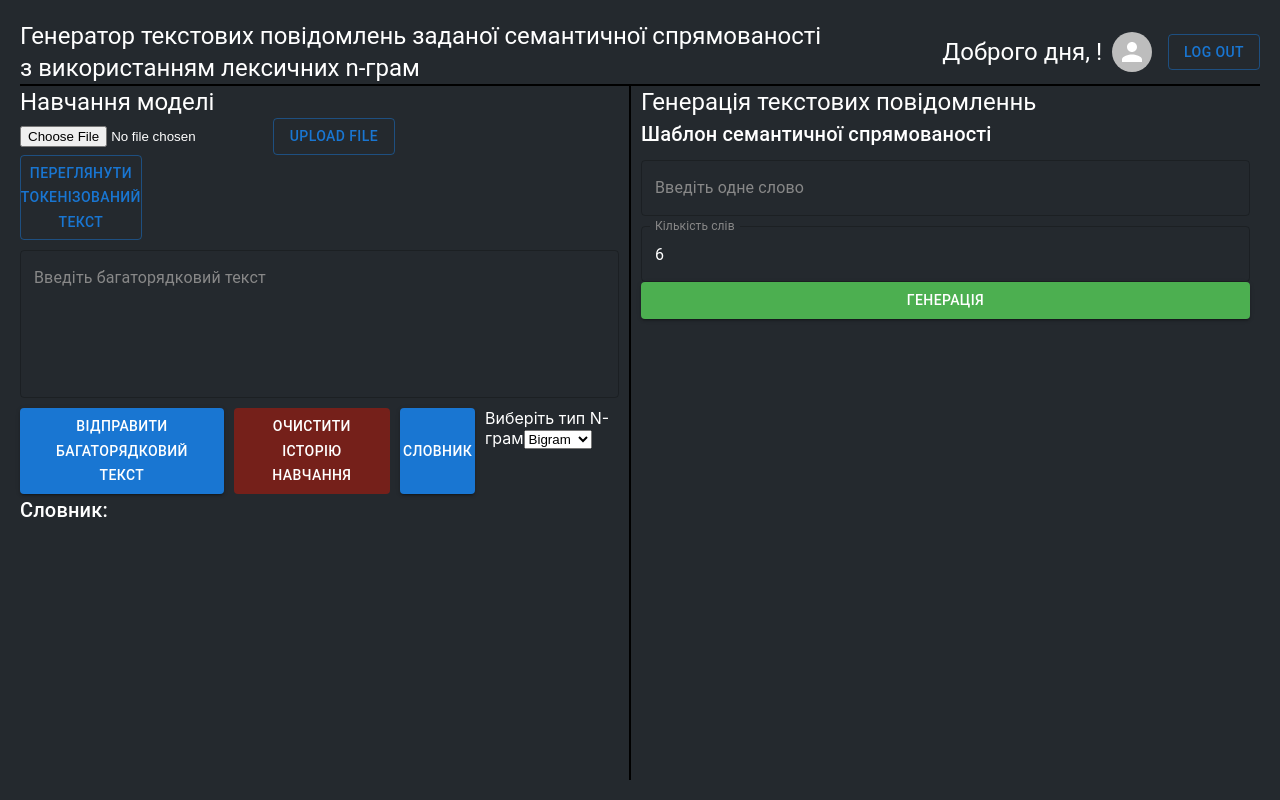
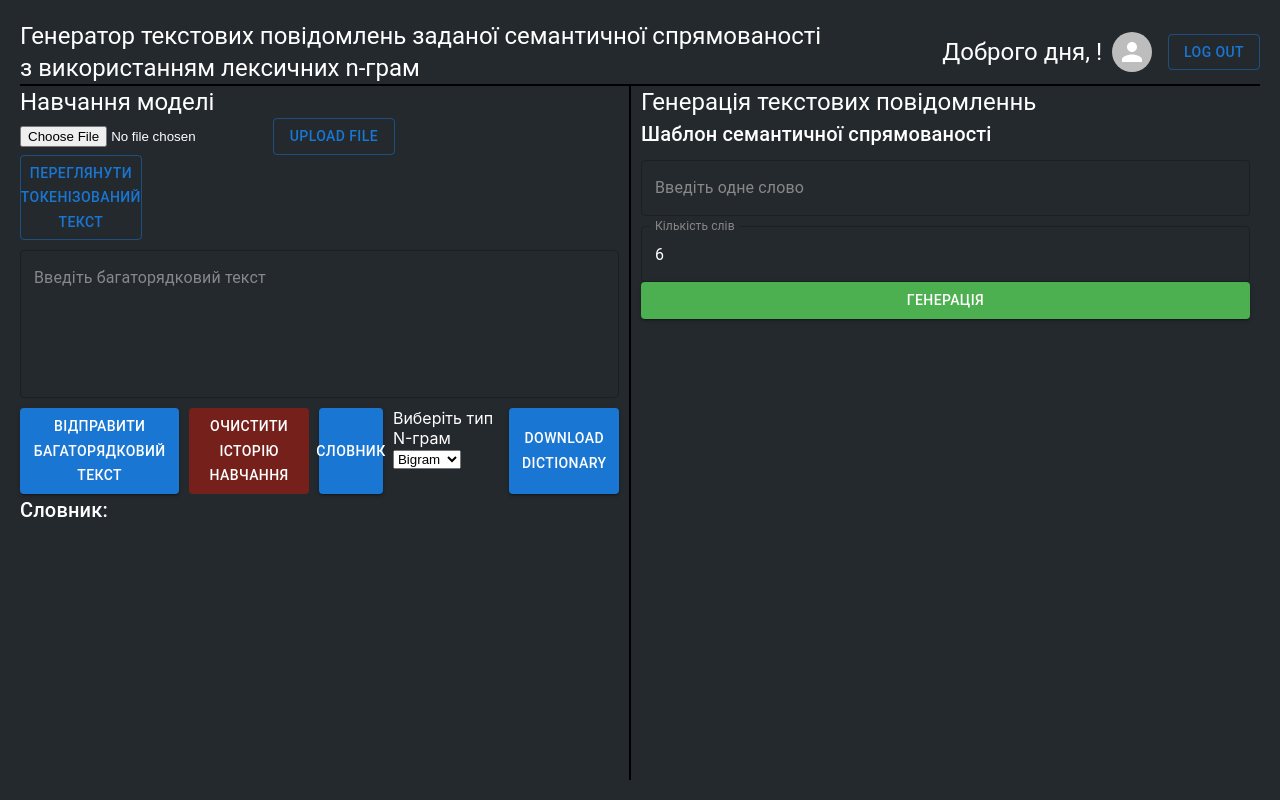
Before and after one commit to kozakevich13/react-ngram, a React (Create React App) app: page /main-page in a window 1280 px wide. Built offline with nearby package versions, Linux system fonts and the light colour scheme.

Commit message:
add new api for download dictionary

```diff
--- a/src/pages/MainPage.js
+++ b/src/pages/MainPage.js
@@ -20,6 +20,7 @@ const MainPage = () => {
   const [loading, setLoading] = useState(false);
   const [bigramDict, setBigramDict] = useState(null);
   const [selectedNGramType, setSelectedNGramType] = useState("bigram");
+  const [message, setMessage] = useState("");
   const userName = localStorage.getItem("userName");
   const userImg = localStorage.getItem("userImg");
   const navigate = useNavigate();
@@ -127,6 +128,26 @@ const MainPage = () => {
       });
   };
 
+  const handleDownloadDictionary = () => {
+    axios
+      .get("http://localhost:5000/download-dictionary", {
+        responseType: "blob",
+      })
+      .then((response) => {
+        const url = window.URL.createObjectURL(new Blob([response.data]));
+        const link = document.createElement("a");
+        link.href = url;
+        link.setAttribute("download", "dictionary.txt");
+        document.body.appendChild(link);
+        link.click();
+        document.body.removeChild(link);
+      })
+      .catch((error) => {
+        console.error("Error downloading dictionary:", error);
+        setMessage("Error downloading dictionary");
+      });
+  };
+
   return (
     <div className="main-container">
       <div className="header">
@@ -213,6 +234,11 @@ const MainPage = () => {
                 <option value="trigram">Trigram</option>
               </select>
             </div>
+            <Button variant="contained" onClick={handleDownloadDictionary}>
+              Download Dictionary
+            </Button>
+
+            <p>{message}</p>
           </div>
 
           <Typography variant="h6">Словник:</Typography>
```
